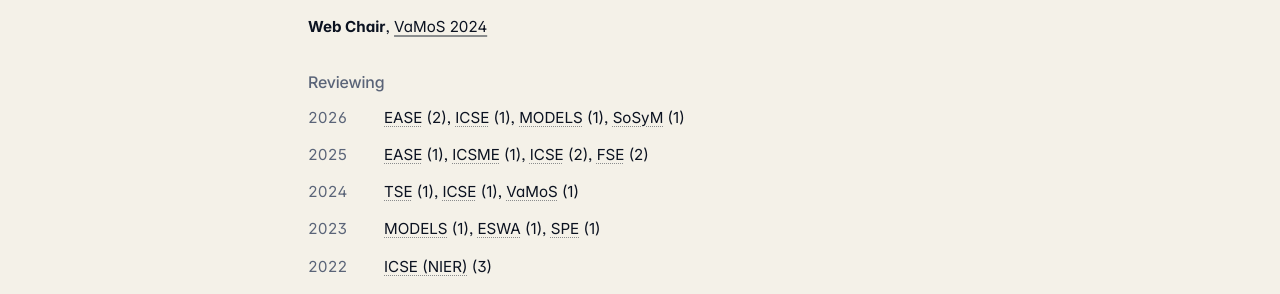
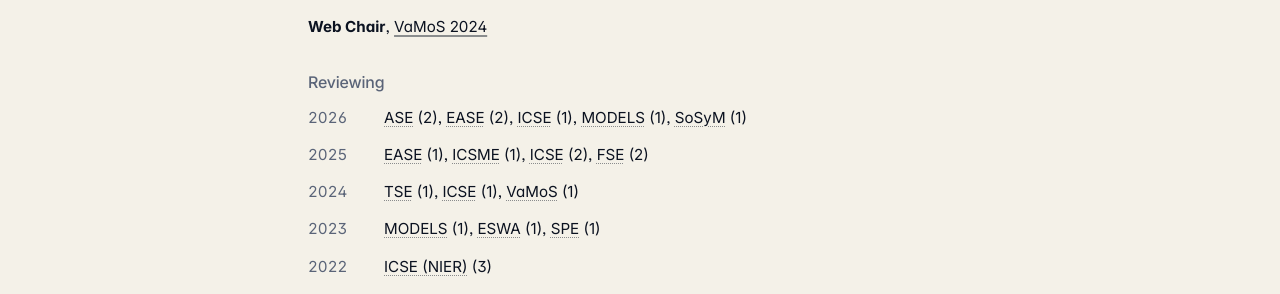
Before and after one commit to lanpirot/lanpirot.github.io, a Jekyll site: the page built from index.md, in a window 1280 px wide and 900 px high, scrolled down 4123 px. Shown: the part 371-665 px from the top of the window. Built offline with Jekyll 4.4.1, drawn with Linux system fonts in a browser that asks for light colours.

Commit message:
Add 2 ASE 2026 papers to reviewing list
Co-Authored-By: Claude Opus 4.7 (1M context) <noreply@anthropic.com>

```diff
--- a/_data/reviewing.yml
+++ b/_data/reviewing.yml
@@ -1,5 +1,6 @@
 - year: 2026
   venues:
+    - {name: ASE, count: 2}
     - {name: EASE, count: 2}
     - {name: ICSE, count: 1}
     - {name: MODELS, count: 1}
```
